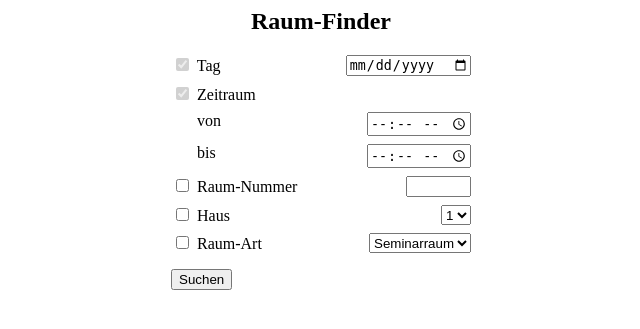
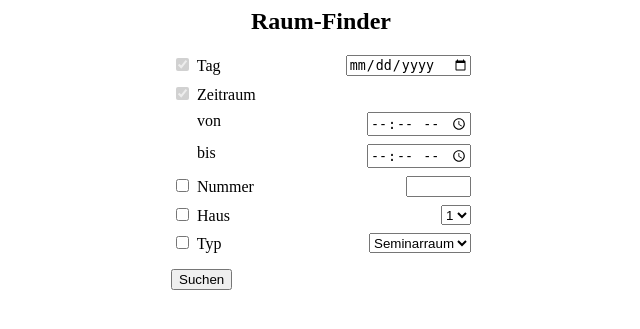
Before and after one commit to brausepulver/hsnb-room-finder, a PHP site: page /form.php in a window 1280 px wide. Shown: the top 329 px of the page, without its empty margins (319-959 px from the left). Run offline with PHP 8.4, Linux system fonts and the light colour scheme.

Commit message:
Change option names.

```diff
--- a/public/form.php
+++ b/public/form.php
@@ -57,7 +57,7 @@ use Import\Importer;
                 <li>
                     <span>
                         <input type="checkbox" name="room_number_enabled" id="room_number_enabled">
-                        <label for="room_number_enabled">Raum-Nummer</label>
+                        <label for="room_number_enabled">Nummer</label>
                     </span>
                     <input type="text" size="5" maxlength="5" id="room_number" name="room_number">
                 </li>
@@ -76,7 +76,7 @@ use Import\Importer;
                 <li>
                     <span>
                         <input type="checkbox" name="room_type_enabled" id="room_type_enabled">
-                        <label for="room_type_enabled">Raum-Art</label>
+                        <label for="room_type_enabled">Typ</label>
                     </span>
                     <select name="room_type" id="room_type">
 <?php
```
